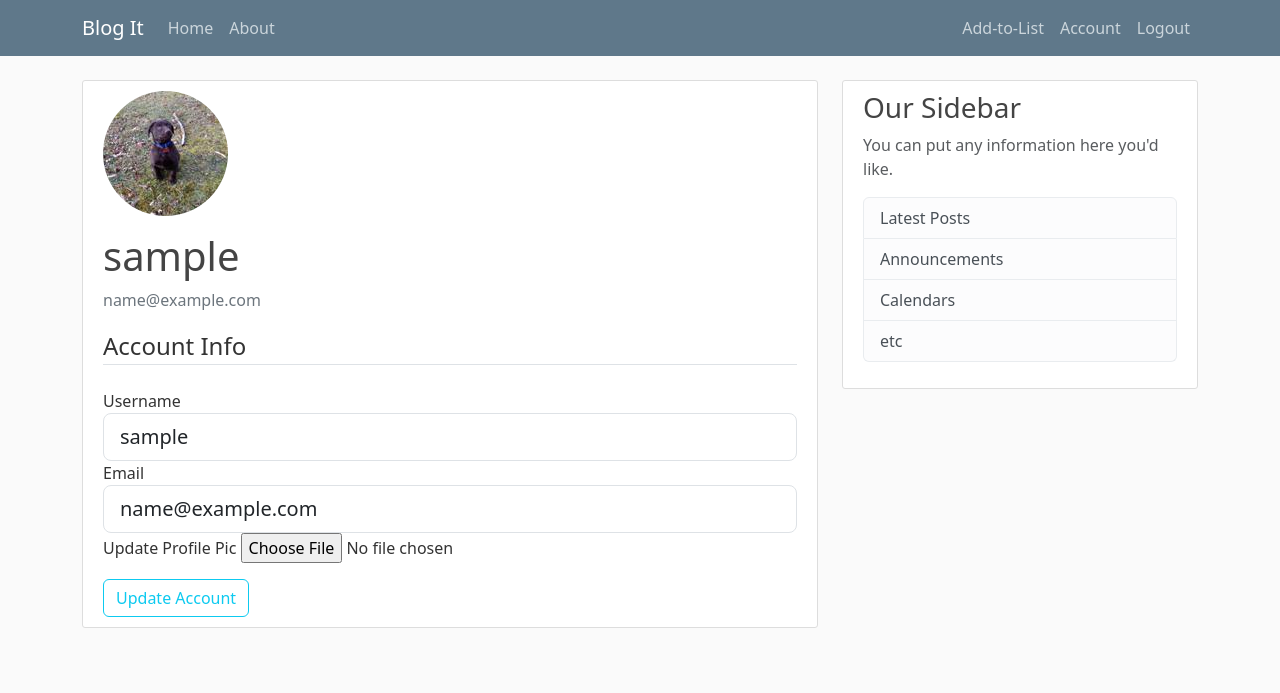
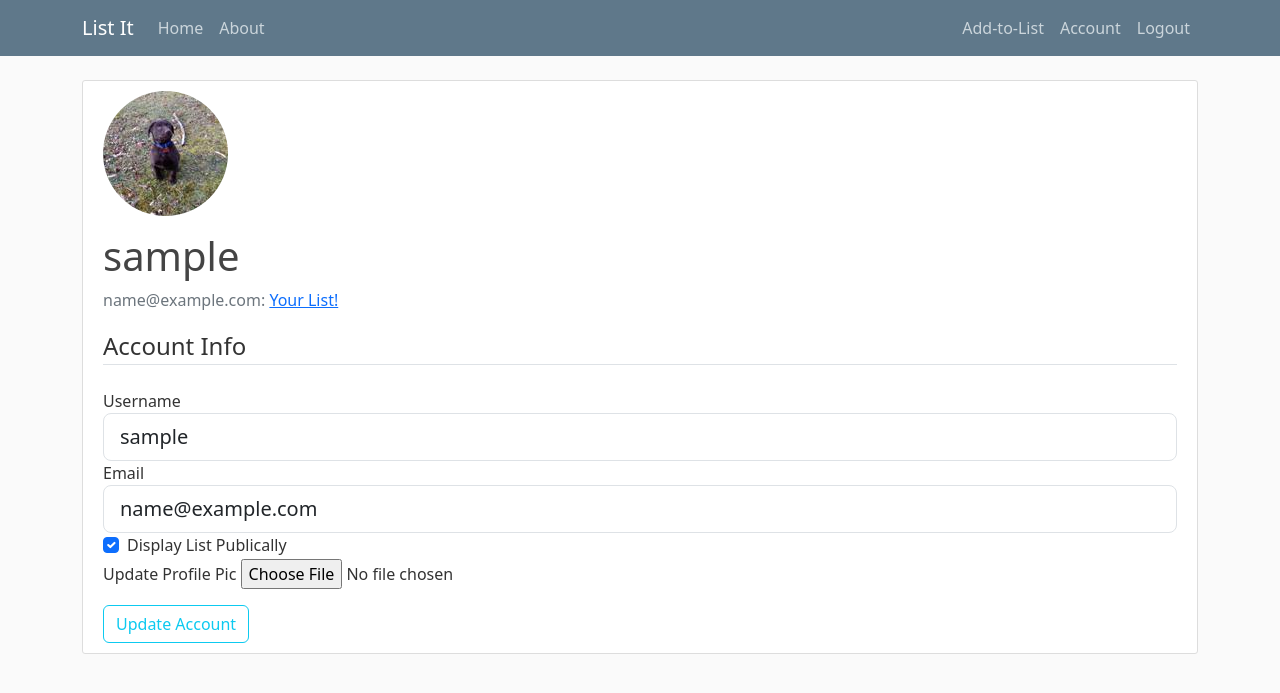
Before and after one commit to pete08/Grocery_Flask, a Flask app: page /account in a window 1280 px wide. Shown: the top 693 px of the page. Run offline with Flask 3, Linux system fonts and the light colour scheme; the visitor is signed in with stand-in values (Sample User, id 1); some libraries are stand-ins or nearby versions.

```diff
--- a/grocery/__init__.py
+++ b/grocery/__init__.py
@@ -28,9 +28,11 @@ def create_app(config_class=Config):
     from grocery.users.routes import usersappblueprint
     from grocery.items.routes import itemsappblueprint
     from grocery.main.routes import mainappblueprint
+    from grocery.errors.handlers import errorappblueprint
     app.register_blueprint(usersappblueprint)
     app.register_blueprint(itemsappblueprint)
     app.register_blueprint(mainappblueprint)
+    app.register_blueprint(errorappblueprint)
 
     return app
 
--- a/grocery/models.py
+++ b/grocery/models.py
@@ -74,4 +74,4 @@ class Item(db.Model):
 
     # REPR method
     def __repr__(self):
-        return f"Item('{self.item_name}', '{self.date_added}', '{self.user_id}')"
+        return f"Item('{self.item_name}', '{self.date_added}', '{self.detail}', '{self.user_id}')"
--- a/grocery/templates/about.html
+++ b/grocery/templates/about.html
@@ -1,4 +1,6 @@
 {% extends "layout.html" %}
 {% block content %}
-        <h1>About Page</h1>
+        <h1>About "List It"</h1>
+        <hr>
+        <p>Simple app to track your grocery list. <br> While you're at it list anything you'd like to remember!</p>
 {% endblock content %}
--- a/grocery/templates/account.html
+++ b/grocery/templates/account.html
@@ -5,13 +5,13 @@
             <img class="rounded-circle account-img" src="{{ image_file }}">
             <div class="media-body">
                 <!-- Can you CHANGE username from text to url_for 'user_items.html'????????? -->
-                <h4 class="account-heading">
-                    <a herf="{{ url_for('usersappblueprint.user_items', username=user) }}">
+                <h2 class="account-heading">
+                    <a herf="{{ url_for('usersappblueprint.user_items', username=current_user.username) }}">
                     {{ current_user.username }}
                     </a>
-                </h4>
-                <p class="text-secondary">{{ current_user.email }}</p>
+                </h2>
             </div>
+            <p class="text-secondary">{{ current_user.email }}: <a class="mr-2" href="{{ url_for('usersappblueprint.user_items', username=current_user.username) }}">Your List!</a></p>
         </div>
             <form method="POST" action="" enctype="multipart/form-data">
                 <!-- hidden_tag() adds a Cross Site Forgery (CSRF) token -->
@@ -22,11 +22,11 @@
                         {{ form.username.label(class="form-control-label") }}
                         {% if form.username.errors %}
                             {{ form.username(class="form-control form-control-lg is-invalid") }}
-                            <div class="invalid-feedback">
-                                {% for errors in form.username.errors %}
-                                    <span>{{ error }}</span>
-                                {% endfor %}
-                            </div>
+                                <div class="invalid-feedback">
+                                    {% for errors in form.username.errors %}
+                                        <span>{{ error }}</span>
+                                    {% endfor %}
+                                </div>
                         {% else %}
                             {{ form.username(class="form-control form-control-lg") }}
                         {% endif %}
@@ -44,6 +44,10 @@
                         {{ form.email(class="form-control form-control-lg") }}
                     {% endif %}
                     </div>
+                    <div class="form-check">
+                        {{ form.display_public.label(class="form-check-label")}}
+                        {{ form.display_public(class="form-check-input")}}
+                    </div>
                     <div class="form-group">
                         {{ form.picture.label() }}
                         {{ form.picture(class="form-control-file") }}
--- a/grocery/templates/layout.html
+++ b/grocery/templates/layout.html
@@ -18,7 +18,7 @@
     <header class="site-header">
         <nav class="navbar navbar-expand-md navbar-dark bg-steel fixed-top">
           <div class="container">
-            <a class="navbar-brand mr-4" href="{{ url_for('mainappblueprint.home')}}">Blog It</a>
+            <a class="navbar-brand mr-4" href="{{ url_for('mainappblueprint.home')}}">List It</a>
             <button class="navbar-toggler" type="button" data-toggle="collapse" data-target="#navbarToggle" aria-controls="navbarToggle" aria-expanded="false" aria-label="Toggle navigation">
               <span class="navbar-toggler-icon"></span>
             </button>
@@ -44,7 +44,7 @@
     </header>
     <main role="main" class="container">
         <div class="row">
-          <div class="col-md-8">
+          <div class="col-md-16">
             {% with messages = get_flashed_messages(with_categories=True) %}
                 {% if messages %}
                     {% for category, message in messages %}
@@ -58,7 +58,7 @@
             <!-- layout.html template may have multiple blocks. Other pages unheriting this template can customized this section by calling this block and inserting unique html -->
             {% endblock content %}
           </div>
-          <div class="col-md-4">
+          <!-- <div class="col-md-4">
             <div class="content-section">
               <h3>Our Sidebar</h3>
               <p class='text-muted'>You can put any information here you'd like.
@@ -70,7 +70,7 @@
                 </ul>
               </p>
             </div>
-          </div>
+          </div> -->
         </div>
       </main>
 
--- a/grocery/templates/login.html
+++ b/grocery/templates/login.html
@@ -33,8 +33,8 @@
                     {% endif %}
                 </div>
                 <div class="form-check">
+                    {{ form.remember.label(class="form-check-label")}}
                     {{ form.remember(class="form-check-input")}}
-                    {{ form.remember.label(class="form-check-label")}}
                 </div>
             </fieldset>
             <div class="form-group">
--- a/grocery/users/forms.py
+++ b/grocery/users/forms.py
@@ -16,12 +16,12 @@ class RegistrationForm(FlaskForm):
     def validate_username(self, username):
         user = User.query.filter_by(username=username.data).first()
         if user:
-            raise ValidationError(message='Username already exists, please choose different username.')
+            raise ValidationError(message='Choose different username.')
 
     def validate_email(self, email):
         user = User.query.filter_by(email=email.data).first()
         if user:
-            raise ValidationError(message='user with that email already exists, please choose different email.')
+            raise ValidationError(message='Select different different email.')
 
 
 class LoginForm(FlaskForm):
@@ -35,19 +35,20 @@ class UpdateAccountForm(FlaskForm):
     username = StringField('Username', validators=[DataRequired(), Length(min=2, max=20)])
     email = StringField('Email', validators=[DataRequired(), Email()])
     picture = FileField('Update Profile Pic', validators=[FileAllowed(['jpg','png'])])
+    display_public = BooleanField('Display List Publically')
     submit = SubmitField('Update Account')
 
     def validate_username(self, username):
         if username.data != current_user.username:
             user = User.query.filter_by(username=username.data).first()
             if user:
-                raise ValidationError(message='Username already exists, please choose different username.')
+                raise ValidationError(message='select different username.')
 
     def validate_email(self, email):
         if email.data != current_user.email:
             user = User.query.filter_by(email=email.data).first()
             if user:
-                raise ValidationError(message='user with that email already exists, please choose different email.')
+                raise ValidationError(message='Select different different email.')
 
 class RequestResetPasswordForm(FlaskForm):
     email = StringField('Email', validators=[DataRequired(), Email()])
@@ -56,7 +57,7 @@ class RequestResetPasswordForm(FlaskForm):
     def validate_email(self, email):
         user = User.query.filter_by(email=email.data).first()
         if user is None:
-            raise ValidationError(message='No account with that email. You must register first.')
+            raise ValidationError(message='You must register to login.')
 
 class ResetPasswordForm(FlaskForm):
     password = PasswordField('Password', validators=[DataRequired(), Length(min=8)])
--- a/grocery/users/routes.py
+++ b/grocery/users/routes.py
@@ -54,12 +54,14 @@ def account():
             current_user.image_file = picture_file
         current_user.username = form.username.data
         current_user.email = form.email.data
+        current_user.display_public = form.display_public.data
         db.session.commit()
         flash('your account has been updated', 'success')
         return redirect(url_for('usersappblueprint.account'))
     elif request.method == 'GET':
         form.username.data = current_user.username
         form.email.data = current_user.email
+        form.display_public.data = current_user.display_public
     image_file = url_for('static', filename='profile_pics/' + current_user.image_file)
     return render_template('account.html', title="Account", image_file=image_file, form=form, user=form.username.data)
 
```
Also changed, not shown: grocery/errors/handlers.py (added, +17 -0 lines), grocery/main/routes.py (+5 -4 lines), grocery/templates/errors/403.html (added, +8 -0 lines), grocery/templates/errors/404.html (added, +7 -0 lines), grocery/templates/errors/500.html (added, +8 -0 lines), grocery/templates/home.html (+8 -3 lines), grocery/errors/__init__.py (added), grocery/static/stock_pics/cart_0.jpeg (added), grocery/static/stock_pics/cart_1.jpeg (added), grocery/static/stock_pics/cart_tipped_0.jpeg (added), grocery/static/stock_pics/cart_tipped_1.jpeg (added).
